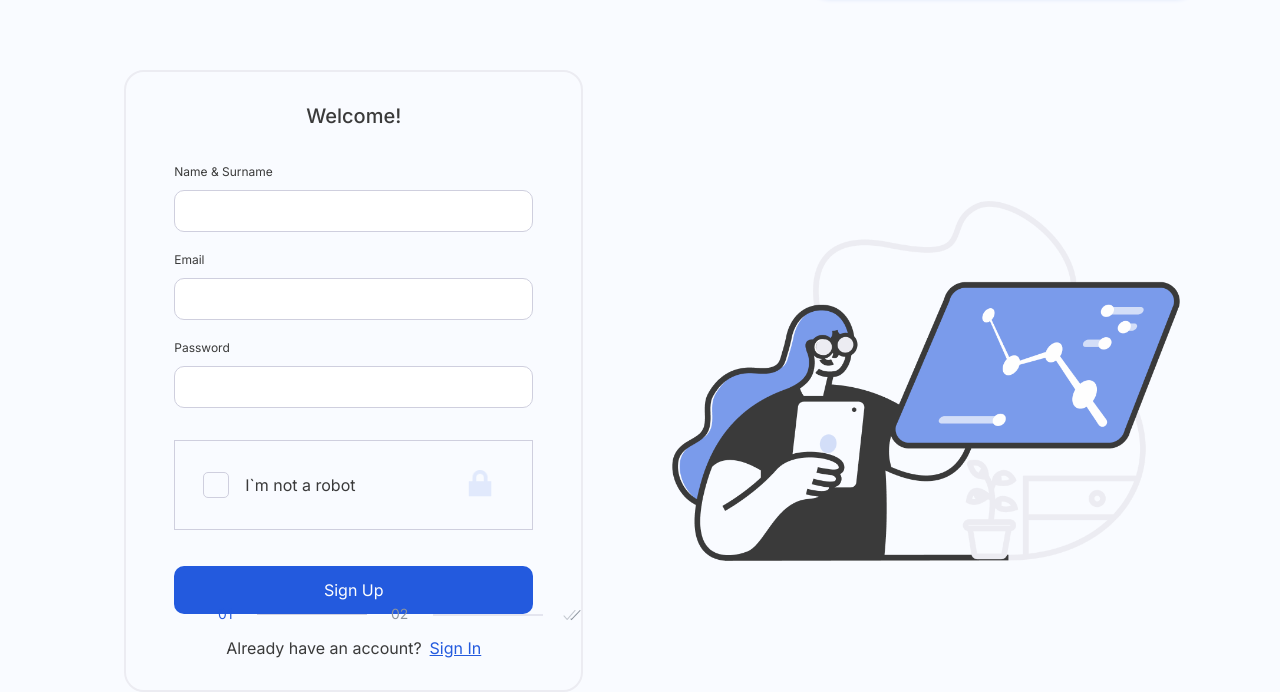
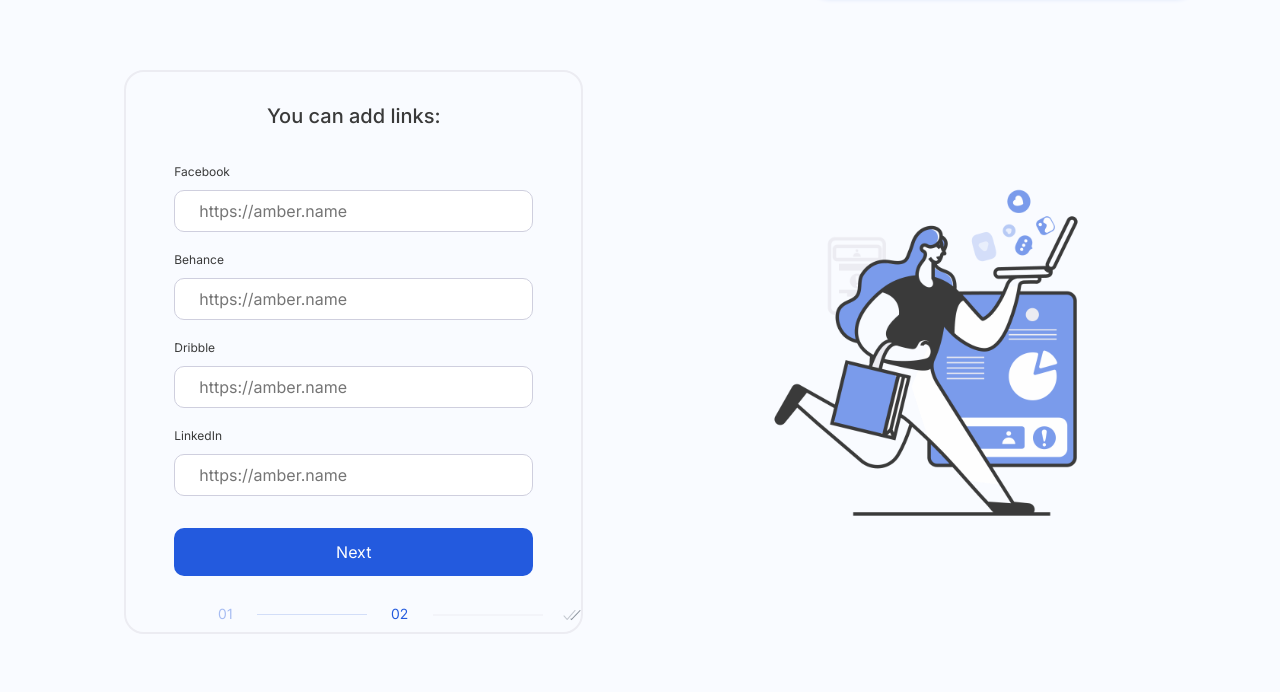
Before and after one commit to Mantserov/maybe, a plain HTML site: page pages/reg-2.html in a window 1280 px wide. Shown: the part 117-809 px from the top of the page. Drawn offline with Linux system fonts and the light colour scheme.

Commit message:
added pages folder

```diff
--- a/src/pages/reg-1.html
+++ b/pages/reg-2.html
@@ -37,50 +37,54 @@
       <div class="main__content">
         <div class="main__form">
           <div class="form">
-            <h1 class="form__title">Welcome!</h1>
+            <h1 class="form__title">You can add links:</h1>
             <form class="form__form" action="">
-              <label class="form__label" for="name"> Name & Surname </label>
+              <label class="form__label" for="facebook"> Facebook </label>
               <br />
-              <input class="form__input" id="name" />
+              <input
+                class="form__input"
+                id="facebook"
+                placeholder="https://amber.name"
+              />
               <br />
-              <label class="form__label" for="email"> Email </label>
+              <label class="form__label" for="behance"> Behance </label>
               <br />
-              <input class="form__input" type="email" id="email" />
+              <input
+                class="form__input"
+                id="behance"
+                placeholder="https://amber.name"
+              />
               <br />
-              <label class="form__label" for="password"> Password </label>
+              <label class="form__label" for="dribble"> Dribble </label>
               <br />
-              <input class="form__input" type="password" id="password" />
+              <input
+                class="form__input"
+                id="dribble"
+                placeholder="https://amber.name"
+              />
               <br />
-              <div class="form__robot">
-                <div class="checkbox checkbox--robot">
-                  <input
-                    class="checkbox__button"
-                    type="checkbox"
-                    id="checkbox"
-                  />
-                  <label class="checkbox__label" for="checkbox"></label>
-                  <p>I`m not a robot</p>
-                  <div id="checkbox-lock" class="checkbox__lock"></div>
-                </div>
-              </div>
+              <label class="form__label" for="linkedin"> LinkedIn </label>
+              <br />
+              <input
+                class="form__input"
+                id="linkedin"
+                placeholder="https://amber.name"
+              />
               <br />
 
-              <a href="/src/pages/reg-2.html" class="form__button button"
-                >Sign Up</a
-              >
-
-              <div class="form__question">
-                <p>Already have an account?</p>
-                <a href="/index.html">Sign In</a>
-              </div>
+              <a href="reg-sucess.html" class="form__button button">Next</a>
             </form>
           </div>
         </div>
-        <img class="main__image" src="/src/images/step-2.png" alt="" />
+        <img class="main__image" src="/src/images/step-3.png" alt="" />
       </div>
     </main>
     <footer class="footer">
-      <img class="footer__slider" src="/src/images/icons/step-1-slider.png" alt="Step" />
+      <img
+        class="footer__slider"
+        src="/src/images/icons/step-2-slider.png"
+        alt="Step"
+      />
     </footer>
   </body>
 </html>
```
Also changed, not shown: index.html (+2 -2 lines), pages/reg-1.html (renamed from src/pages/reg-2.html, +27 -31 lines), pages/reg-sucess.html (renamed from src/pages/reg-sucess.html), pages/sign-in-success.html (renamed from src/pages/sign-in-success.html).
